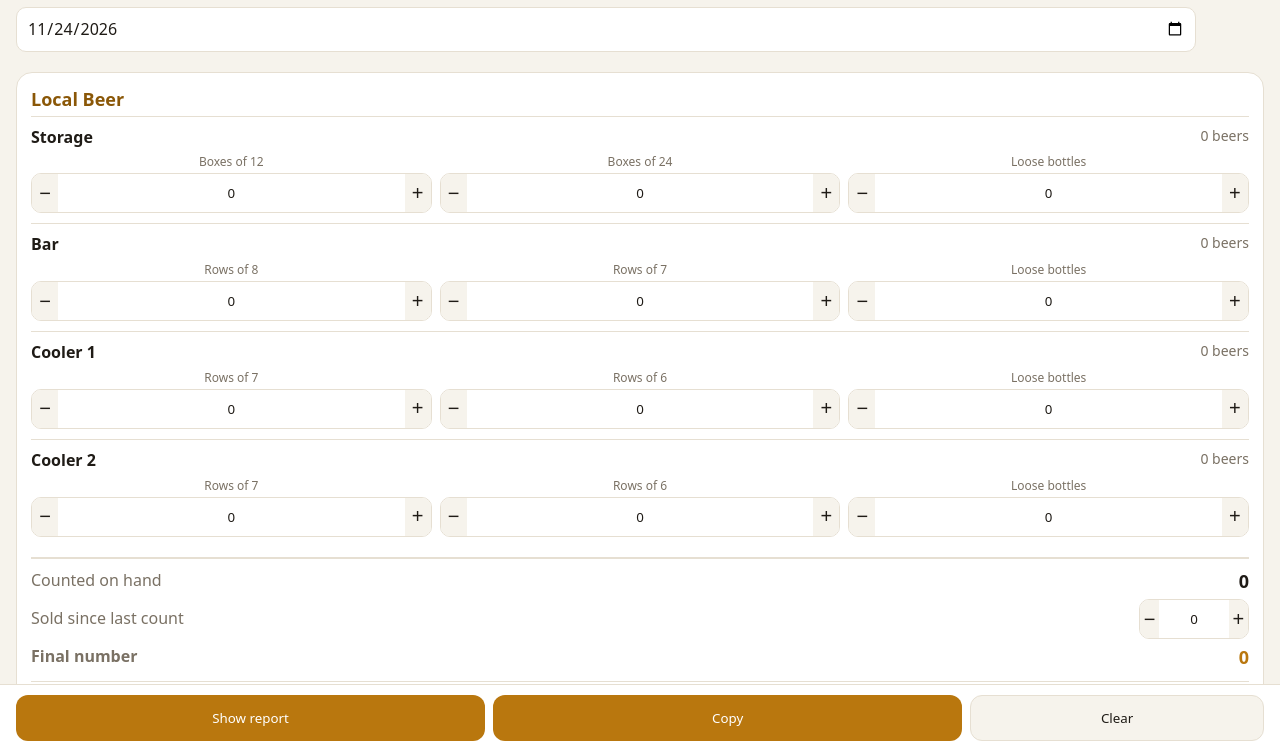
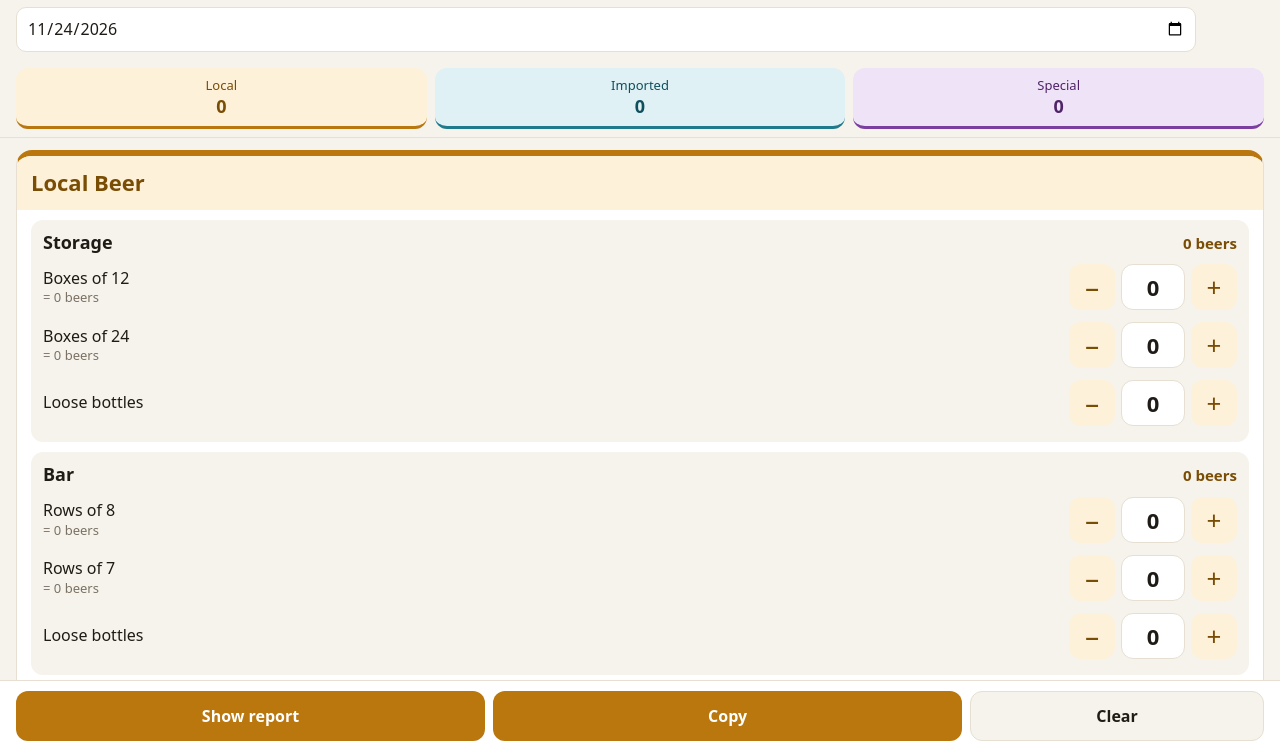
Before and after one commit to toobakhan292/beer-count, a plain HTML site: page index.html in a window 1280 px wide. Shown: the part 49-798 px from the top of the page. Drawn offline with Linux system fonts and the light colour scheme.

Commit message:
Easier layout, color per beer type, monthly spillage tracking
Co-Authored-By: Claude Sonnet 5.5 <noreply@anthropic.com>
Claude-Session: https://claude.ai/code/session_01Lydi9tK5fz4YrHxi5cgqPg

```diff
--- a/index.html
+++ b/index.html
@@ -21,31 +21,47 @@ h1{margin:0 0 10px;font-size:22px}
 .date{display:flex;gap:8px;align-items:center}
 .date input{flex:1;font:inherit;padding:10px;border:1px solid var(--line);border-radius:10px;background:var(--card);color:var(--ink)}
 .date .saved{font-size:13px;color:var(--ok);min-width:60px;text-align:right}
+.beer-local{--bc:#b9770e;--bt:#fdf1d9;--bd:#7a4d05}
+.beer-imported{--bc:#1f7a8c;--bt:#dff1f4;--bd:#0f4f5c}
+.beer-special{--bc:#7b3fa0;--bt:#efe3f7;--bd:#4f2468}
+@media(prefers-color-scheme:dark){.beer-local{--bc:#e0a03a;--bt:#3a2c12;--bd:#f0c36e}.beer-imported{--bc:#4fb4c8;--bt:#12333a;--bd:#8fd8e6}.beer-special{--bc:#b583d9;--bt:#2d1b3a;--bd:#dcb6f2}}
 .card{background:var(--card);border:1px solid var(--line);border-radius:16px;margin:12px 16px;padding:14px}
 .card h2{margin:0 0 4px;font-size:18px;color:var(--acc2)}
-.loc{padding:10px 0;border-top:1px solid var(--line)}
-.loc:first-of-type{border-top:0}
-.locname{display:flex;justify-content:space-between;font-weight:600;margin-bottom:6px}
-.locname span{color:var(--mute);font-weight:500;font-size:14px}
-.row{display:grid;grid-template-columns:repeat(3,1fr);gap:8px}
-.f label{display:block;font-size:12px;color:var(--mute);margin-bottom:3px;text-align:center}
-.step{display:flex;align-items:stretch;border:1px solid var(--line);border-radius:10px;overflow:hidden}
-.step button{width:30px;border:0;background:var(--bg);color:var(--ink);font-size:20px;padding:0}
-.step button:active{background:var(--line)}
-.step input{width:100%;min-width:0;border:0;text-align:center;font:600 18px inherit;font-family:inherit;padding:10px 0;background:var(--card);color:var(--ink);-moz-appearance:textfield}
+.bcard{padding:0 0 14px;border-top:6px solid var(--bc);scroll-margin-top:64px;overflow:hidden}
+.bhead{background:var(--bt);padding:12px 14px}
+.bhead h2{margin:0;font-size:22px;color:var(--bd)}
+.bhead .sub{margin:2px 0 0;font-size:13px;color:var(--bd);opacity:.85}
+.bbody{padding:0 14px}
+.nav{position:sticky;top:0;z-index:5;display:flex;gap:8px;padding:8px 16px;background:var(--bg);border-bottom:1px solid var(--line)}
+.chip{flex:1;border:0;border-radius:12px;padding:8px 6px;background:var(--bt);color:var(--bd);font-family:inherit;font-size:13px;display:flex;flex-direction:column;align-items:center;border-bottom:3px solid var(--bc)}
+.chip b{font-size:18px;font-weight:700}
+.loc{background:var(--bg);border-radius:12px;padding:10px 12px;margin-top:10px}
+.locname{display:flex;justify-content:space-between;align-items:baseline;font-weight:600;font-size:18px;margin-bottom:4px}
+.locname span{color:var(--bd);font-weight:700;font-size:15px}
+.frow{display:flex;justify-content:space-between;align-items:center;gap:8px;padding:6px 0}
+.fl{font-size:16px}
+.fl small{display:block;color:var(--mute);font-size:13px}
+.step{display:flex;align-items:center;gap:6px}
+.step button{width:46px;height:46px;border-radius:12px;border:0;background:var(--bt);color:var(--bd);font-size:26px;line-height:1;padding:0;font-family:inherit}
+.step button:active{background:var(--bc);color:#fff}
+.step input{width:64px;height:46px;min-width:0;border:1px solid var(--line);border-radius:12px;text-align:center;font-weight:600;font-size:22px;font-family:inherit;background:var(--card);color:var(--ink);-moz-appearance:textfield}
+.step input:focus{outline:2px solid var(--bc)}
 .step input::-webkit-outer-spin-button,.step input::-webkit-inner-spin-button{-webkit-appearance:none;margin:0}
-.tot{margin-top:10px;padding-top:10px;border-top:2px solid var(--line);display:grid;grid-template-columns:1fr auto;gap:6px 12px;align-items:center}
-.tot .k{color:var(--mute)}
-.tot .v{font-weight:700;text-align:right;font-size:18px}
-.tot .sold{width:110px}
-.final{font-size:26px;color:var(--acc)}
+.tot{margin-top:14px;padding-top:10px;border-top:2px solid var(--bc)}
+.big{display:flex;justify-content:space-between;align-items:baseline;padding:4px 0;font-size:16px}
+.big b{font-size:22px}
+.big b.final{font-size:30px;color:var(--bd)}
+.spill{margin-top:14px;padding:10px 12px;border-radius:12px;border:1.5px dashed var(--bc)}
+.spill .sph{font-weight:600;font-size:17px;color:var(--bd);margin-bottom:2px}
+.spill .month{display:flex;justify-content:space-between;align-items:baseline;margin-top:6px;padding-top:8px;border-top:1px solid var(--line)}
+.spill .month b{font-size:24px;color:var(--bd)}
 .sum{position:fixed;left:0;right:0;bottom:0;background:var(--card);border-top:1px solid var(--line);padding:10px 16px calc(10px + env(safe-area-inset-bottom));display:flex;gap:8px}
-.sum button{flex:1;font:600 16px inherit;font-family:inherit;padding:13px;border-radius:12px;border:0;background:var(--acc);color:#fff}
+.sum button{flex:1;font-weight:600;font-size:16px;font-family:inherit;padding:13px;border-radius:12px;border:0;background:var(--acc);color:#fff}
 .sum button.sec{background:var(--bg);color:var(--ink);border:1px solid var(--line);flex:.6}
 #report{margin:12px 16px;padding:14px;background:var(--card);border:1px solid var(--line);border-radius:16px;white-space:pre-wrap;font:14px/1.5 ui-monospace,Menlo,monospace;display:none}
 .note{font-size:12px;color:var(--mute);text-align:center;margin:8px 16px}
 .recv{margin-top:12px;padding-top:10px;border-top:1px solid var(--line)}
-.recv .k{color:var(--mute);margin-bottom:6px}
+.recv .k{color:var(--ink);font-weight:600;margin-bottom:2px}
 .row2{display:grid;grid-template-columns:1fr 1fr;gap:8px}
 .cmp{margin-top:12px;padding:10px 12px;border-radius:10px;background:var(--bg);font-size:15px}
 .cmp .d{font-size:13px;color:var(--mute);margin-top:2px}
@@ -56,7 +72,7 @@ h1{margin:0 0 10px;font-size:22px}
 @media(prefers-color-scheme:dark){.gap{background:#3a2e12;color:#f0d9a0}}
 .remind{display:none;background:#fff3d6;color:#6b4a00;margin:8px 16px 0;padding:10px 12px;border-radius:12px;font-size:14px}
 @media(prefers-color-scheme:dark){.remind{background:#3a2e12;color:#f0d9a0}}
-#bk button{font:600 15px inherit;font-family:inherit;padding:12px;border-radius:12px;border:0;background:var(--acc);color:#fff}
+#bk button{font-weight:600;font-size:15px;font-family:inherit;padding:12px;border-radius:12px;border:0;background:var(--acc);color:#fff}
 #bk button.alt{background:var(--bg);color:var(--ink);border:1px solid var(--line)}
 #bk button.full{width:100%;margin-top:8px}
 .bkrow{display:grid;grid-template-columns:1fr 1fr;gap:8px}
@@ -73,6 +89,7 @@ h1{margin:0 0 10px;font-size:22px}
   <h1>🍺 Morning Beer Count</h1>
   <div class="date"><input type="date" id="date"><span class="saved" id="saved"></span></div>
 </header>
+<div class="nav" id="nav"></div>
 <div id="bk-remind" class="remind"></div>
 <div id="app"></div>
 <div class="card" id="bk">
@@ -108,10 +125,10 @@ const fieldsOf=l=>LOCS.find(x=>x[0]===l)[2];
 let state;
 const $=s=>document.querySelector(s);
 const key=d=>"beercount:"+d;
-function blank(){const s={sold:{},recv:{},c:{}};BEERS.forEach(([b])=>{s.sold[b]=0;s.recv[b]={b12:0,b24:0};s.c[b]={};LOCS.forEach(([l,,fs])=>{s.c[b][l]=Object.fromEntries(fs.map(([f])=>[f,0]))})});return s}
+function blank(){const s={sold:{},spill:{},recv:{},c:{}};BEERS.forEach(([b])=>{s.sold[b]=0;s.spill[b]=0;s.recv[b]={b12:0,b24:0};s.c[b]={};LOCS.forEach(([l,,fs])=>{s.c[b][l]=Object.fromEntries(fs.map(([f])=>[f,0]))})});return s}
 function norm(s){
   s=s||{};const base=blank();
-  const out={sold:Object.assign(base.sold,s.sold||{}),recv:Object.assign(base.recv,s.recv||{}),c:base.c};
+  const out={sold:Object.assign(base.sold,s.sold||{}),spill:Object.assign(base.spill,s.spill||{}),recv:Object.assign(base.recv,s.recv||{}),c:base.c};
   BEERS.forEach(([b])=>{
     const old=(s.c&&s.c[b])||{};
     LOCS.forEach(([l,,fs])=>{const src=old[l]||{};fs.forEach(([f])=>{out.c[b][l][f]=n(src[f])})});
@@ -135,28 +152,35 @@ function prevInfo(){
 function prevTotal(st,b){return LOCS.reduce((a,[l])=>a+fieldsOf(l).reduce((x,[f,,m])=>x+n(st.c[b][l][f])*m,0),0)}
 function cmpInfo(b){
   const p=prevInfo();if(!p)return null;
-  const prev=prevTotal(p.st,b),sold=n(state.sold[b]),dv=delivered(b),exp=prev-sold+dv,act=beerTotal(b);
-  return{date:p.date,prev,sold,dv,exp,act,diff:act-exp};
+  const prev=prevTotal(p.st,b),sold=n(state.sold[b]),sp=n(state.spill[b]),dv=delivered(b),exp=prev-sold-sp+dv,act=beerTotal(b);
+  return{date:p.date,prev,sold,sp,dv,exp,act,diff:act-exp};
 }
+function monthSpill(b){
+  const cur=$("#date").value,mk=cur.slice(0,7),days=allDays();let t=n(state.spill[b]);
+  Object.keys(days).forEach(d=>{if(d!==cur&&d.slice(0,7)===mk)t+=n(((days[d]||{}).spill||{})[b])});
+  return t;
+}
+const stepper=(a,v)=>`<div class="step"><button ${a} data-d="-1" aria-label="minus">−</button><input type="number" inputmode="numeric" min="0" value="${v}" ${a}><button ${a} data-d="1" aria-label="plus">+</button></div>`;
+const SHORT={local:"Local",imported:"Imported",special:"Special"};
 function render(){
+  $("#nav").innerHTML=BEERS.map(([b])=>`<button class="chip beer-${b}" data-go="${b}"><span>${SHORT[b]}</span><b id="nv-${b}">0</b></button>`).join("");
   $("#app").innerHTML=BEERS.map(([b,name])=>`
-  <div class="card"><h2>${name}</h2>${b==="special"?'<div class="sub">Iceberg &amp; Guinness</div>':""}<div class="gap" id="gap-${b}"></div>
+  <div class="card bcard beer-${b}" id="sec-${b}">
+  <div class="bhead"><h2>${name}</h2>${b==="special"?'<div class="sub">Iceberg &amp; Guinness</div>':""}</div>
+  <div class="bbody"><div class="gap" id="gap-${b}"></div>
   ${LOCS.map(([l,ln])=>`<div class="loc"><div class="locname">${ln}<span id="lt-${b}-${l}">${locTotal(b,l)} beers</span></div>
-    <div class="row">${fieldsOf(l).map(([f,fl])=>`<div class="f"><label>${fl}</label><div class="step">
-      <button data-b="${b}" data-l="${l}" data-f="${f}" data-d="-1">−</button>
-      <input type="number" inputmode="numeric" min="0" value="${n(state.c[b][l][f])}" data-b="${b}" data-l="${l}" data-f="${f}">
-      <button data-b="${b}" data-l="${l}" data-f="${f}" data-d="1">+</button></div></div>`).join("")}</div></div>`).join("")}
+    ${fieldsOf(l).map(([f,fl])=>`<div class="frow"><div class="fl">${fl}<small id="ft-${b}-${l}-${f}"></small></div>${stepper(`data-b="${b}" data-l="${l}" data-f="${f}"`,n(state.c[b][l][f]))}</div>`).join("")}</div>`).join("")}
   <div class="tot">
-    <span class="k">Counted on hand</span><span class="v" id="oh-${b}"></span>
-    <span class="k" id="soldlbl-${b}">Sold since last count</span><div class="step sold"><button data-s="${b}" data-d="-1">−</button><input type="number" inputmode="numeric" min="0" value="${n(state.sold[b])}" data-s="${b}"><button data-s="${b}" data-d="1">+</button></div>
-    <span class="k"><b>Final number</b></span><span class="v final" id="fin-${b}"></span>
+    <div class="big"><span>Counted on hand</span><b id="oh-${b}"></b></div>
+    <div class="frow"><div class="fl" id="soldlbl-${b}">Sold since last count</div>${stepper(`data-s="${b}"`,n(state.sold[b]))}</div>
+    <div class="big"><span><b style="font-size:16px">Final number</b></span><b class="final" id="fin-${b}"></b></div>
   </div>
-  <div class="recv"><div class="k">Delivered since last count</div><div class="row2">
-    ${[["b12","Boxes of 12"],["b24","Boxes of 24"]].map(([f,fl])=>`<div class="f"><label>${fl}</label><div class="step">
-      <button data-r="${b}" data-rf="${f}" data-d="-1">−</button>
-      <input type="number" inputmode="numeric" min="0" value="${n(state.recv[b][f])}" data-r="${b}" data-rf="${f}">
-      <button data-r="${b}" data-rf="${f}" data-d="1">+</button></div></div>`).join("")}</div></div>
-  <div class="cmp" id="cmp-${b}"></div></div>`).join("");
+  <div class="recv"><div class="k">Delivered since last count</div>
+    ${[["b12","Boxes of 12"],["b24","Boxes of 24"]].map(([f,fl])=>`<div class="frow"><div class="fl">${fl}</div>${stepper(`data-r="${b}" data-rf="${f}"`,n(state.recv[b][f]))}</div>`).join("")}</div>
+  <div class="spill"><div class="sph">Spillage</div>
+    <div class="frow"><div class="fl">Spilled since last count<small>Number of beers</small></div>${stepper(`data-p="${b}"`,n(state.spill[b]))}</div>
+    <div class="month"><span id="spm-${b}">Total spilled this month</span><b id="spt-${b}">0</b></div></div>
+  <div class="cmp" id="cmp-${b}"></div></div></div>`).join("");
   update();
 }
 function daysBetween(a,c){return Math.round((Date.UTC(...c.split("-").map((x,i)=>i===1?x-1:+x))-Date.UTC(...a.split("-").map((x,i)=>i===1?x-1:+x)))/86400000)}
@@ -180,13 +204,17 @@ function update(){
   BEERS.forEach(([b])=>{
     LOCS.forEach(([l])=>{const e=$(`#lt-${b}-${l}`);if(e)e.textContent=locTotal(b,l)+" beers"});
     $(`#oh-${b}`).textContent=beerTotal(b);
+    $(`#nv-${b}`).textContent=beerTotal(b);
+    LOCS.forEach(([l,,fs])=>fs.forEach(([f,,m])=>{const e=$(`#ft-${b}-${l}-${f}`);if(e)e.textContent=m>1?"= "+n(state.c[b][l][f])*m+" beers":""}));
+    const mname=new Date($("#date").value+"T12:00:00").toLocaleDateString(undefined,{month:"long"});
+    $(`#spm-${b}`).textContent="Total spilled in "+mname;$(`#spt-${b}`).textContent=monthSpill(b);
     $(`#fin-${b}`).textContent=beerTotal(b)+n(state.sold[b]);
     const c=cmpInfo(b),box=$(`#cmp-${b}`);
     if(!c){box.className="cmp";box.textContent="No earlier count saved yet, so nothing to compare.";}
     else{
       box.className="cmp "+(c.diff===0?"ok":"bad");
       const msg=c.diff===0?"✓ Matches":(c.diff<0?`⚠ Short by ${-c.diff}`:`⚠ Over by ${c.diff}`);
-      box.innerHTML=`<b>${msg}</b><div class="d">Last count (${c.date}): ${c.prev} − sold ${c.sold} + delivered ${c.dv} = expected ${c.exp}. Counted now: ${c.act}.</div>`;
+      box.innerHTML=`<b>${msg}</b><div class="d">Last count (${c.date}): ${c.prev} − sold ${c.sold}${c.sp?` − spilled ${c.sp}`:""} + delivered ${c.dv} = expected ${c.exp}. Counted now: ${c.act}.</div>`;
     }
   });
   if($("#report").style.display==="block")$("#report").textContent=reportText();
@@ -198,7 +226,7 @@ function reportText(){
     const f=beerTotal(b)+n(state.sold[b]);grand+=f;
     out+="\n"+name+"\n";
     LOCS.forEach(([l,ln,fs])=>{const c=state.c[b][l];out+=`  ${ln}: ${locTotal(b,l)}  (${fs.map(([f,,m])=>m>1?n(c[f])+"x"+m:n(c[f])+" loose").join(", ")})\n`});
-    out+=`  On hand: ${beerTotal(b)}\n  Sold: ${n(state.sold[b])}\n  FINAL: ${f}\n  Delivered: ${delivered(b)}\n`;
+    out+=`  On hand: ${beerTotal(b)}\n  Sold: ${n(state.sold[b])}\n  FINAL: ${f}\n  Delivered: ${delivered(b)}\n  Spilled: ${n(state.spill[b])} (this month: ${monthSpill(b)})\n`;
     const c=cmpInfo(b);
     out+=c?`  Check vs ${c.date}: expected ${c.exp}, counted ${c.act}, ${c.diff===0?"matches":(c.diff<0?"SHORT "+(-c.diff):"OVER "+c.diff)}\n`:"  Check: no earlier count\n";
   });
@@ -208,6 +236,7 @@ function apply(el,delta){
   if(el.dataset.s){const b=el.dataset.s;state.sold[b]=Math.max(0,n(state.sold[b])+delta);return}
 }
 document.addEventListener("click",e=>{
+  const ch=e.target.closest("[data-go]");if(ch){const el=$("#sec-"+ch.dataset.go);if(el)el.scrollIntoView({behavior:"smooth",block:"start"});return}
   const bt=e.target.closest("button[data-d]");if(!bt)return;
   const d=+bt.dataset.d;
   const inp=bt.parentElement.querySelector("input");
@@ -217,7 +246,7 @@ document.addEventListener("click",e=>{
 document.addEventListener("input",e=>{if(e.target.matches(".step input"))setVal(e.target,n(e.target.value))});
 document.addEventListener("focusin",e=>{if(e.target.matches(".step input"))e.target.select()});
 function setVal(inp,v){
-  if(inp.dataset.r)state.recv[inp.dataset.r][inp.dataset.rf]=v;else if(inp.dataset.s)state.sold[inp.dataset.s]=v;
+  if(inp.dataset.p)state.spill[inp.dataset.p]=v;else if(inp.dataset.r)state.recv[inp.dataset.r][inp.dataset.rf]=v;else if(inp.dataset.s)state.sold[inp.dataset.s]=v;
   else state.c[inp.dataset.b][inp.dataset.l][inp.dataset.f]=v;
   update();save();
 }
@@ -275,16 +304,17 @@ $("#bkCopy").onclick=async()=>{
 function csvCell(v){v=String(v);return /[",\n]/.test(v)?'"'+v.replace(/"/g,'""')+'"':v}
 function buildCsv(){
   const days=allDays(),dates=Object.keys(days).sort();
-  const rows=[["Date","Beer","Storage","Bar","Cooler 1","Cooler 2","Counted on hand","Sold","Delivered","Final number","Expected","Difference (negative = short)"]];
-  let prev=null;
+  const rows=[["Date","Beer","Storage","Bar","Cooler 1","Cooler 2","Counted on hand","Sold","Delivered","Spilled","Month spillage to date","Final number","Expected","Difference (negative = short)"]];
+  let prev=null;const mt={};
   dates.forEach(d=>{
     const st=norm(days[d]);
     BEERS.forEach(([b,name])=>{
       const lt=l=>fieldsOf(l).reduce((a,[f,,m])=>a+n(st.c[b][l][f])*m,0);
       const [s1,s2,s3,s4]=LOCS.map(([l])=>lt(l));const oh=s1+s2+s3+s4;
-      const sold=n(st.sold[b]),dv=n(st.recv[b].b12)*12+n(st.recv[b].b24)*24;
-      let exp="",diff="";if(prev){exp=prevTotal(prev,b)-sold+dv;diff=oh-exp}
-      rows.push([d,name,s1,s2,s3,s4,oh,sold,dv,oh+sold,exp,diff]);
+      const sold=n(st.sold[b]),sp=n(st.spill[b]),dv=n(st.recv[b].b12)*12+n(st.recv[b].b24)*24;
+      const mk=d.slice(0,7)+b;mt[mk]=(mt[mk]||0)+sp;
+      let exp="",diff="";if(prev){exp=prevTotal(prev,b)-sold-sp+dv;diff=oh-exp}
+      rows.push([d,name,s1,s2,s3,s4,oh,sold,dv,sp,mt[mk],oh+sold,exp,diff]);
     });
     prev=st;
   });
--- a/sw.js
+++ b/sw.js
@@ -1,4 +1,4 @@
-const V="beercount-v7";
+const V="beercount-v8";
 const FILES=["./","./index.html","./manifest.json","./icon-180.png","./icon-192.png","./icon-512.png"];
 self.addEventListener("install",e=>{e.waitUntil(caches.open(V).then(c=>c.addAll(FILES)).then(()=>self.skipWaiting()))});
 self.addEventListener("activate",e=>{e.waitUntil(caches.keys().then(k=>Promise.all(k.filter(x=>x!==V).map(x=>caches.delete(x)))).then(()=>self.clients.claim()))});
```
